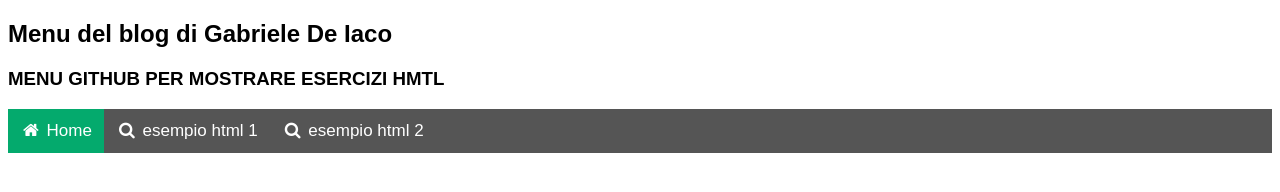
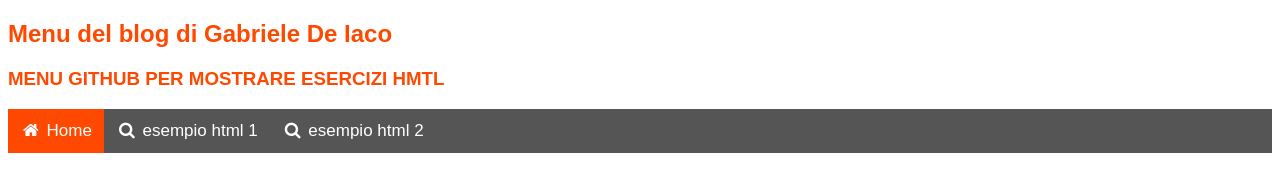
Before and after one commit to gabrieledeiaco/html.es, a plain HTML site: page index.html in a window 1280 px wide. Drawn offline with Linux system fonts and the light colour scheme.

Commit message:
Update index.html

```diff
--- a/index.html
+++ b/index.html
@@ -5,6 +5,10 @@
 <style>
 body {font-family: Arial, Helvetica, sans-serif;}
 
+
+.t{
+    color:rgb(255, 72, 0);
+}
 .navbar {
   width: 100%;
   background-color: #555;
@@ -20,24 +24,25 @@ body {font-family: Arial, Helvetica, sans-serif;}
 }
 
 .navbar a:hover {
-  background-color: #000;
+  background-color: rgb(255, 72, 0);
 }
 
 .active {
-  background-color: #04AA6D;
+  background-color:  rgb(255, 72, 0);
 }
 
 @media screen and (max-width: 500px) {
   .navbar a {
     float: none;
     display: block;
+    color:  rgb(255, 72, 0);
   }
 }
 </style>
 <body>
 
-<h2>Menu del blog di Gabriele De Iaco</h2>
-<h3>MENU GITHUB PER MOSTRARE ESERCIZI HMTL</h3>
+<h2 class="t">Menu del blog di Gabriele De Iaco</h2>
+<h3 class="t">MENU GITHUB PER MOSTRARE ESERCIZI HMTL</h3>
 
 <div class="navbar">
   <a class="active" href="#"><i class="fa fa-fw fa-home"></i> Home</a>
```
